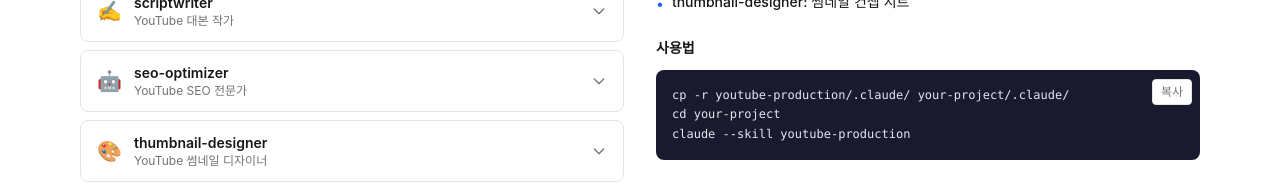
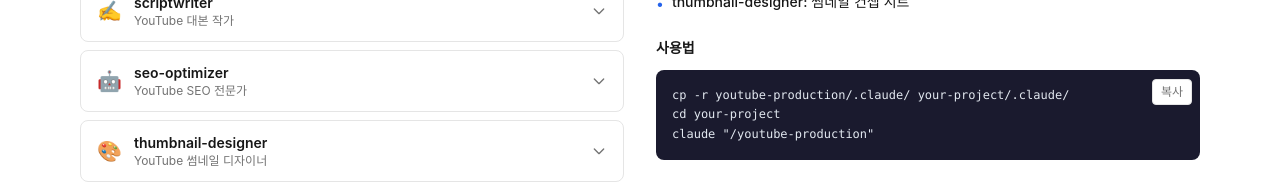
Before and after one commit to OkyoKwon/harness-100, a Next.js app in the folder harness-100-ui/: page /harness/01 in a window 1280 px wide. Shown: the part 691-879 px from the top of the page. Built offline with nearby package versions, Linux system fonts and the light colour scheme.

Commit message:
fix: correct CLI skill invocation command in completion banner and output preview
`claude --skill` 플래그가 존재하지 않아 실행 불가했던 문제를 `claude "/<slug>"` 형식으로 수정.
팁 영역에서 표시명(harnessName) 대신 slug를 사용하도록 변경.

```diff
--- a/harness-100-ui/src/components/common/completion-banner.tsx
+++ b/harness-100-ui/src/components/common/completion-banner.tsx
@@ -22,7 +22,8 @@ export function CompletionBanner({
 
   if (dismissed) return null;
 
-  const cliCommand = `claude --skill ${slug}`;
+  const cliCommand = `claude "/${slug}"`;
+  const skillSlug = slug;
 
   return (
     <div className="relative rounded-lg border border-[var(--success-border)] bg-[var(--success-bg)] p-4">
@@ -74,7 +75,7 @@ export function CompletionBanner({
           <p className="text-xs text-[var(--info-foreground)]">
             💡 <span className="font-medium">Tip:</span> Claude CLI에서{" "}
             <code className="rounded bg-[var(--badge-tool-bg)] px-1 font-mono text-xs">
-              /{harnessName}
+              /{skillSlug}
             </code>{" "}
             스킬을 호출하면 에이전트가 순서대로 실행됩니다.
           </p>
--- a/harness-100-ui/src/components/detail/output-preview.tsx
+++ b/harness-100-ui/src/components/detail/output-preview.tsx
@@ -14,7 +14,7 @@ function extractOutputTitle(template: string): string {
 }
 
 export function OutputPreview({ harness }: OutputPreviewProps) {
-  const setupCommands = `cp -r ${harness.slug}/.claude/ your-project/.claude/\ncd your-project\nclaude --skill ${harness.slug}`;
+  const setupCommands = `cp -r ${harness.slug}/.claude/ your-project/.claude/\ncd your-project\nclaude "/${harness.slug}"`;
 
   return (
     <div className="space-y-6">
```
